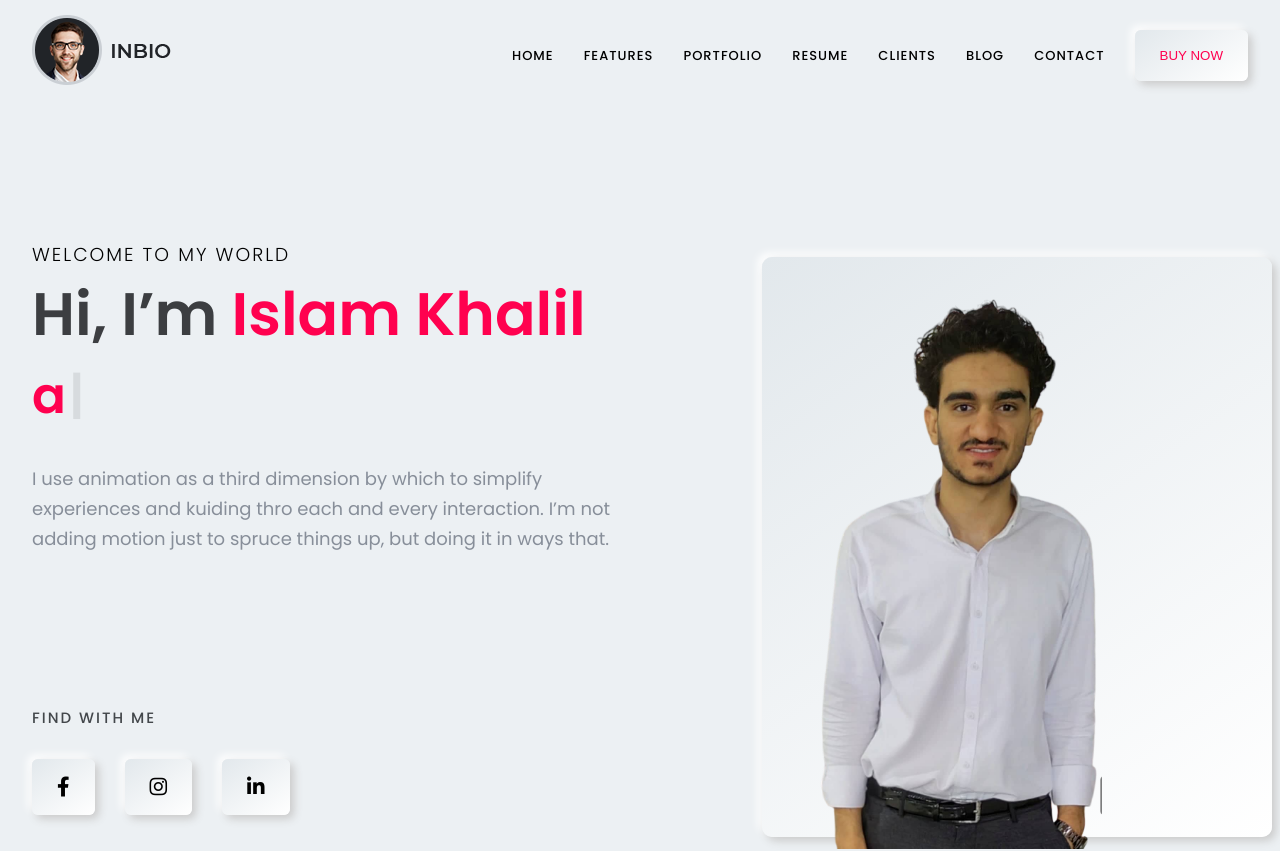
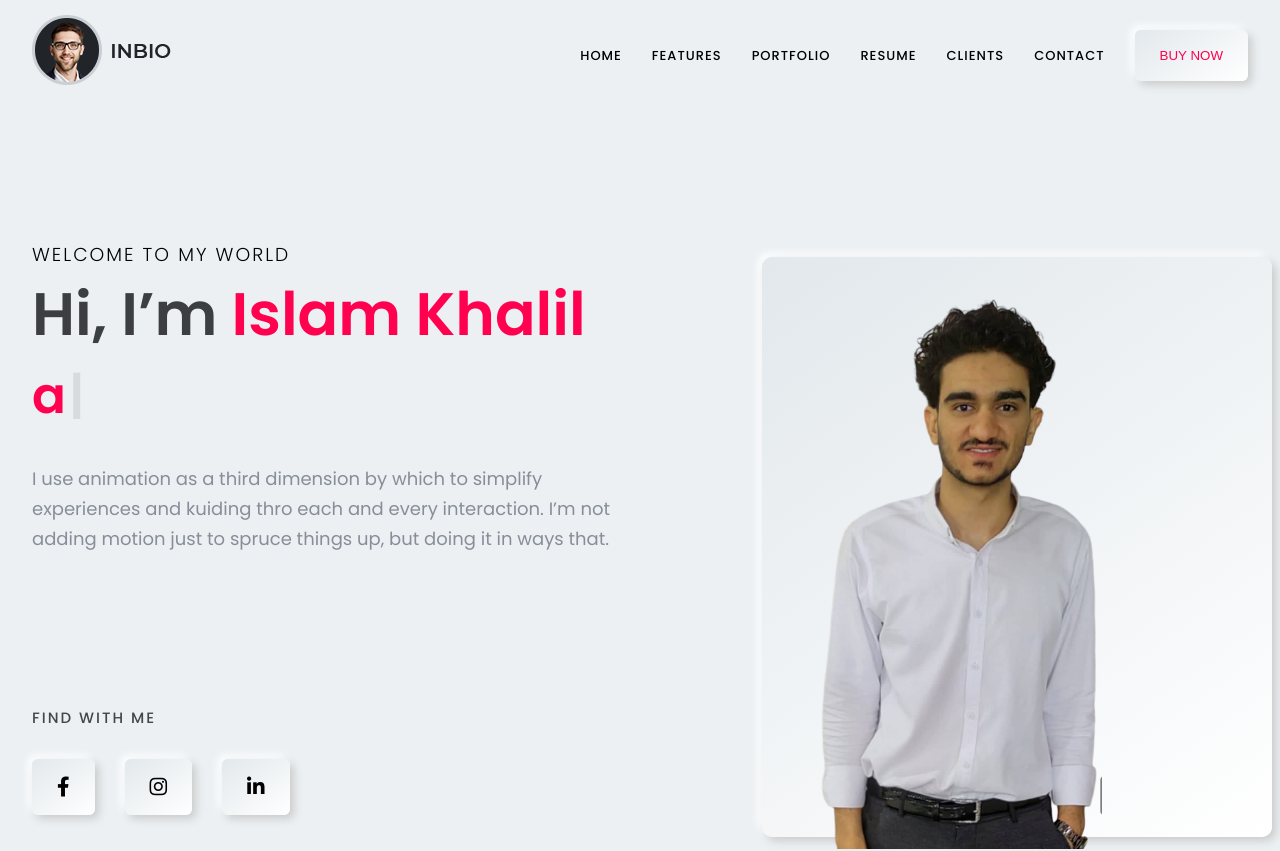
Before and after one commit to islam-khalil0/Portfolio, a React (Create React App) app: page / in a window 1280 px wide. Shown: the top 851 px of the page. Built offline with nearby package versions, Linux system fonts and the light colour scheme.

Commit message:
remove comment

```diff
--- a/src/components/Head/Header.js
+++ b/src/components/Head/Header.js
@@ -37,9 +37,6 @@ const Header = () => {
                 <a href='#clients'>clients</a>
               </li>
               <li>
-                <a href='#blog'>blog</a>
-              </li>
-              <li>
                 <a href='#contact'>contact</a>
               </li>
               <li>
```
Also changed, not shown: src/components/Resume/Resume.js (+0 -13 lines).
